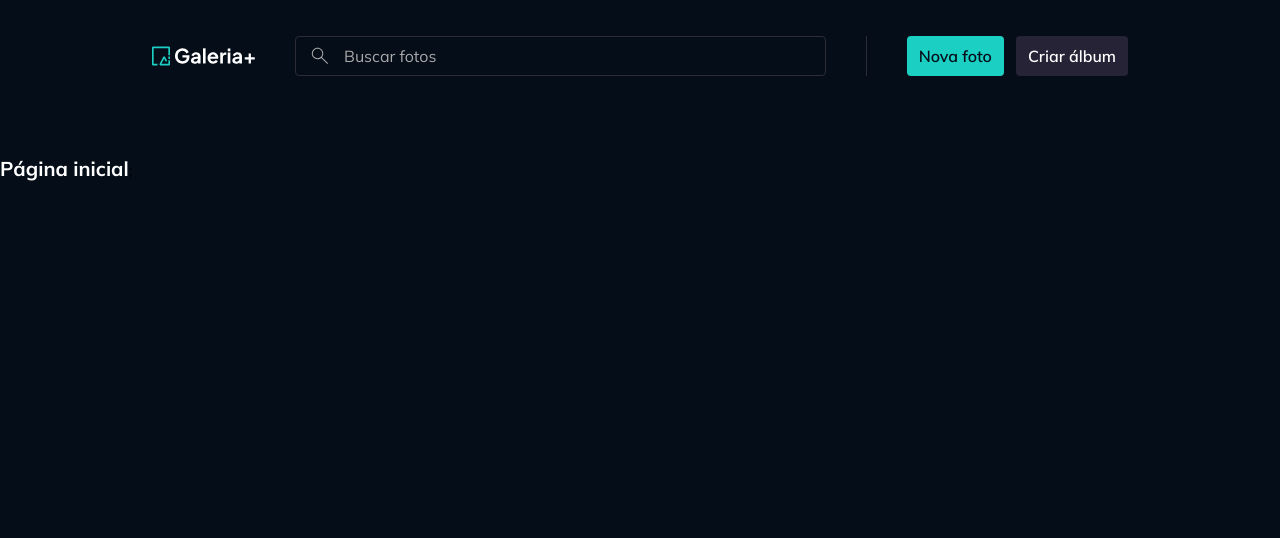
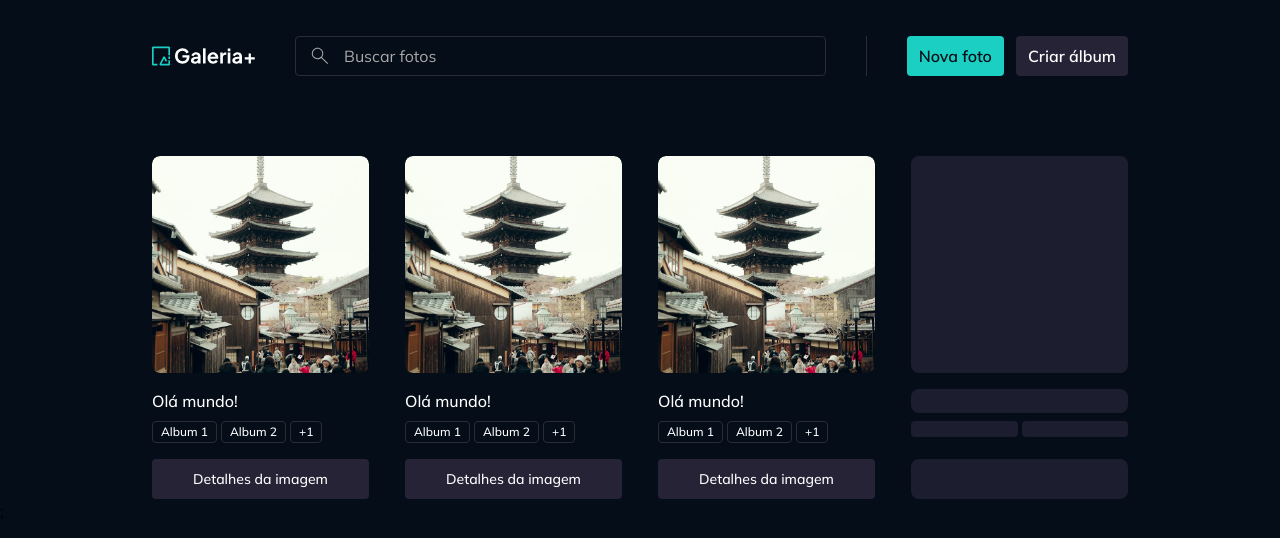
Before and after one commit to RaFaSMK/gallery, a React (Vite) app: page / in a window 1280 px wide. Shown: the top 538 px of the page. Built offline with nearby package versions, Linux system fonts and the light colour scheme.

Commit message:
05. Componente PhotoWidget

```diff
--- a/src/components/image-file-preview.tsx
+++ /dev/null
@@ -1,33 +0,0 @@
-import type React from "react";
-import { tv } from "tailwind-variants";
-
-export const ImageFilePreviewVariants = tv({
-  base: `
-    rounded-lg overflow-hidden
-  `,
-});
-
-export const imageFilePreviewImageVariants = tv({
-  base: `
-    w-full h-full object-cover
-  `,
-});
-
-interface ImageFilePreviewProps extends React.ComponentProps<"img"> {
-  imageClassName?: string;
-}
-
-export default function ImageFilePreview({
-  className,
-  imageClassName,
-  ...props
-}: ImageFilePreviewProps) {
-  return (
-    <div className={ImageFilePreviewVariants({ className })}>
-      <img
-        className={imageFilePreviewImageVariants({ className: imageClassName })}
-        {...props}
-      />
-    </div>
-  );
-}
--- /dev/null
+++ b/src/components/image-preview.tsx
@@ -0,0 +1,33 @@
+import type React from "react";
+import { tv } from "tailwind-variants";
+
+export const ImagePreviewVariants = tv({
+  base: `
+    rounded-lg overflow-hidden
+  `,
+});
+
+export const ImagePreviewImageVariants = tv({
+  base: `
+    w-full h-full object-cover
+  `,
+});
+
+interface ImagePreviewProps extends React.ComponentProps<"img"> {
+  imageClassName?: string;
+}
+
+export default function ImagePreview({
+  className,
+  imageClassName,
+  ...props
+}: ImagePreviewProps) {
+  return (
+    <div className={ImagePreviewVariants({ className })}>
+      <img
+        className={ImagePreviewImageVariants({ className: imageClassName })}
+        {...props}
+      />
+    </div>
+  );
+}
--- /dev/null
+++ b/src/contexts/albums/models/album.ts
@@ -0,0 +1,4 @@
+export interface Album {
+  id: string;
+  title: string;
+}
--- /dev/null
+++ b/src/contexts/photos/components/photo-widget.tsx
@@ -0,0 +1,78 @@
+import { Link } from "react-router";
+import Badge from "../../../components/badge";
+import { buttonTextVariants, buttonVariants } from "../../../components/button";
+import ImagePreview from "../../../components/image-preview";
+import Skeleton from "../../../components/skeleton";
+import Text from "../../../components/text";
+import type { Photo } from "../models/photo";
+
+interface PhotoWidgetProps {
+  photo: Photo;
+  loading?: boolean;
+}
+
+export default function PhotoWidget({ photo, loading }: PhotoWidgetProps) {
+  return (
+    <div className="flex flex-col gap-4">
+      {!loading ? (
+        <ImagePreview
+          src={`/images/${photo.imageId}`}
+          title={photo.title}
+          imageClassName="w-[13.5625rem] h-[13.5625rem] rounded-lg"
+        />
+      ) : (
+        <Skeleton className="w-[13.5625rem] h-[13.5625rem] rounded-lg" />
+      )}
+
+      <div className="flex flex-col gap-2">
+        {!loading ? (
+          <Text variant="paragraph-large" className="truncate">
+            {photo.title}
+          </Text>
+        ) : (
+          <Skeleton className="w-full h-6" />
+        )}
+
+        <div className="flex gap-1 min-h-[1.375rem]">
+          {!loading ? (
+            <>
+              {photo.albums.slice(0, 2).map((album) => (
+                <Badge className="truncate" size="xs" key={album.id}>
+                  {album.title}
+                </Badge>
+              ))}
+              {photo.albums.length > 2 && (
+                <Badge size="xs">+{photo.albums.length - 2}</Badge>
+              )}
+            </>
+          ) : (
+            Array.from({ length: 2 }).map((_, index) => (
+              <Skeleton
+                key={`album-loading-${index}`}
+                className="w-full h-4 rounded-sm"
+              />
+            ))
+          )}
+        </div>
+      </div>
+
+      {!loading ? (
+        <Link
+          to={`/fotos/${photo.id}`}
+          className={buttonVariants({
+            variant: "secondary",
+            className: "px-2 py-2",
+          })}
+        >
+          <Text
+            className={buttonTextVariants({ variant: "secondary", size: "sm" })}
+          >
+            Detalhes da imagem
+          </Text>
+        </Link>
+      ) : (
+        <Skeleton className="w-full h-10" />
+      )}
+    </div>
+  );
+}
--- /dev/null
+++ b/src/contexts/photos/models/photo.ts
@@ -0,0 +1,8 @@
+import type { Album } from "../../albums/models/album";
+
+export interface Photo {
+  id: string;
+  title: string;
+  imageId: string;
+  albums: Album[];
+}
--- a/src/pages/page-components.tsx
+++ b/src/pages/page-components.tsx
@@ -10,7 +10,7 @@
 import InputCheckbox from "../components/input-checkbox";
 import InputSingleFile from "../components/input-single-file";
 import { useForm } from "react-hook-form";
-import ImageFilePreview from "../components/image-file-preview";
+import ImagePreview from "../components/image-preview";
 import {
   Dialog,
   DialogBody,
@@ -82,7 +82,7 @@
           allowedExtensions={["png", "jpg", "jpeg", "webp"]}
           maxFileSizeInMB={50}
           form={form}
-          replaceBy={<ImageFilePreview src={fileSource} alt="imagem" />}
+          replaceBy={<ImagePreview src={fileSource} alt="imagem" />}
           {...form.register("file")}
         />
       </div>
@@ -102,7 +102,7 @@
                 allowedExtensions={["png", "jpg", "jpeg", "webp"]}
                 maxFileSizeInMB={50}
                 form={form}
-                replaceBy={<ImageFilePreview src={fileSource} alt="imagem" />}
+                replaceBy={<ImagePreview src={fileSource} alt="imagem" />}
                 {...form.register("file")}
               />
             </DialogBody>
--- a/src/pages/page-home.tsx
+++ b/src/pages/page-home.tsx
@@ -1,9 +1,51 @@
-import Text from "../components/text";
+import Container from "../components/container";
+import PhotoWidget from "../contexts/photos/components/photo-widget";
+import type { Photo } from "../contexts/photos/models/photo";
 
 export default function PageHome() {
   return (
     <>
-      <Text variant="heading-medium">Página inicial</Text>
+      <Container>
+        <div className="grid grid-cols-4 gap-9">
+          <PhotoWidget
+            photo={{
+              id: "123",
+              title: "Olá mundo!",
+              imageId: "portrait-tower.png",
+              albums: [
+                { id: "321", title: "Album 1" },
+                { id: "123", title: "Album 2" },
+                { id: "234", title: "Album 3" },
+              ],
+            }}
+          />
+          <PhotoWidget
+            photo={{
+              id: "456",
+              title: "Olá mundo!",
+              imageId: "portrait-tower.png",
+              albums: [
+                { id: "321", title: "Album 1" },
+                { id: "123", title: "Album 2" },
+                { id: "234", title: "Album 3" },
+              ],
+            }}
+          />
+          <PhotoWidget
+            photo={{
+              id: "abc",
+              title: "Olá mundo!",
+              imageId: "portrait-tower.png",
+              albums: [
+                { id: "321", title: "Album 1" },
+                { id: "123", title: "Album 2" },
+                { id: "234", title: "Album 3" },
+              ],
+            }}
+          />
+          <PhotoWidget photo={{} as Photo} loading />
+        </div>
+      </Container>
     </>
   );
 }
```
